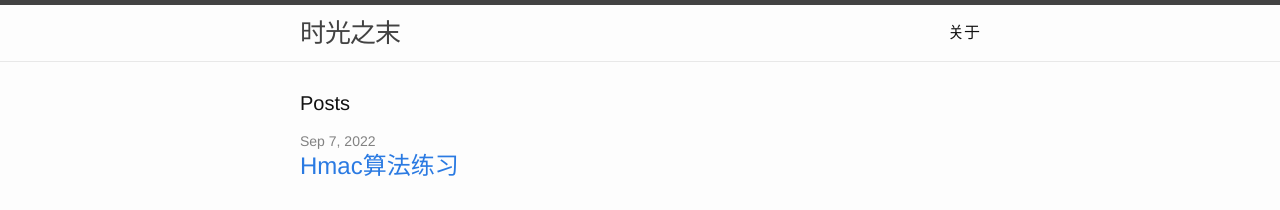
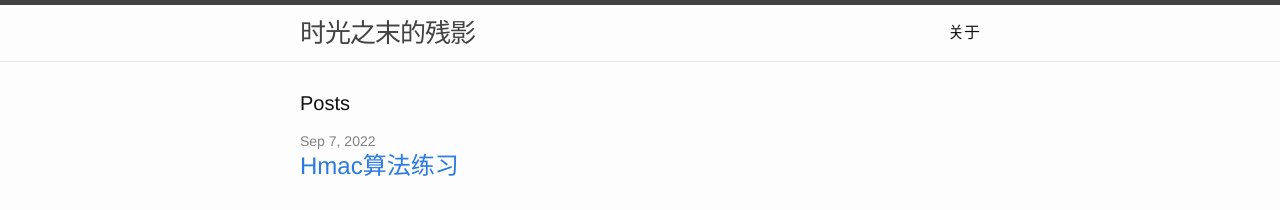
Before and after one commit to windqyoung/windqyoung.github.io, a Jekyll site: the page built from index.html, in a window 1280 px wide and 900 px high. Shown: the top 210 px of the window. Built offline with Jekyll 4.4.1, drawn with Linux system fonts in a browser that asks for light colours; nearby versions of some CDN libraries.

Commit message:
Update _config.yml

```diff
--- a/_config.yml
+++ b/_config.yml
@@ -6,7 +6,7 @@
 # 'jekyll serve'. If you change this file, please restart the server process.
 
 # Site settings
-title: 时光之末
+title: 时光之末的残影
 description: > # this means to ignore newlines until "baseurl:"
     日常学习使用心得.
 baseurl: "" # the subpath of your site, e.g. /blog
```
